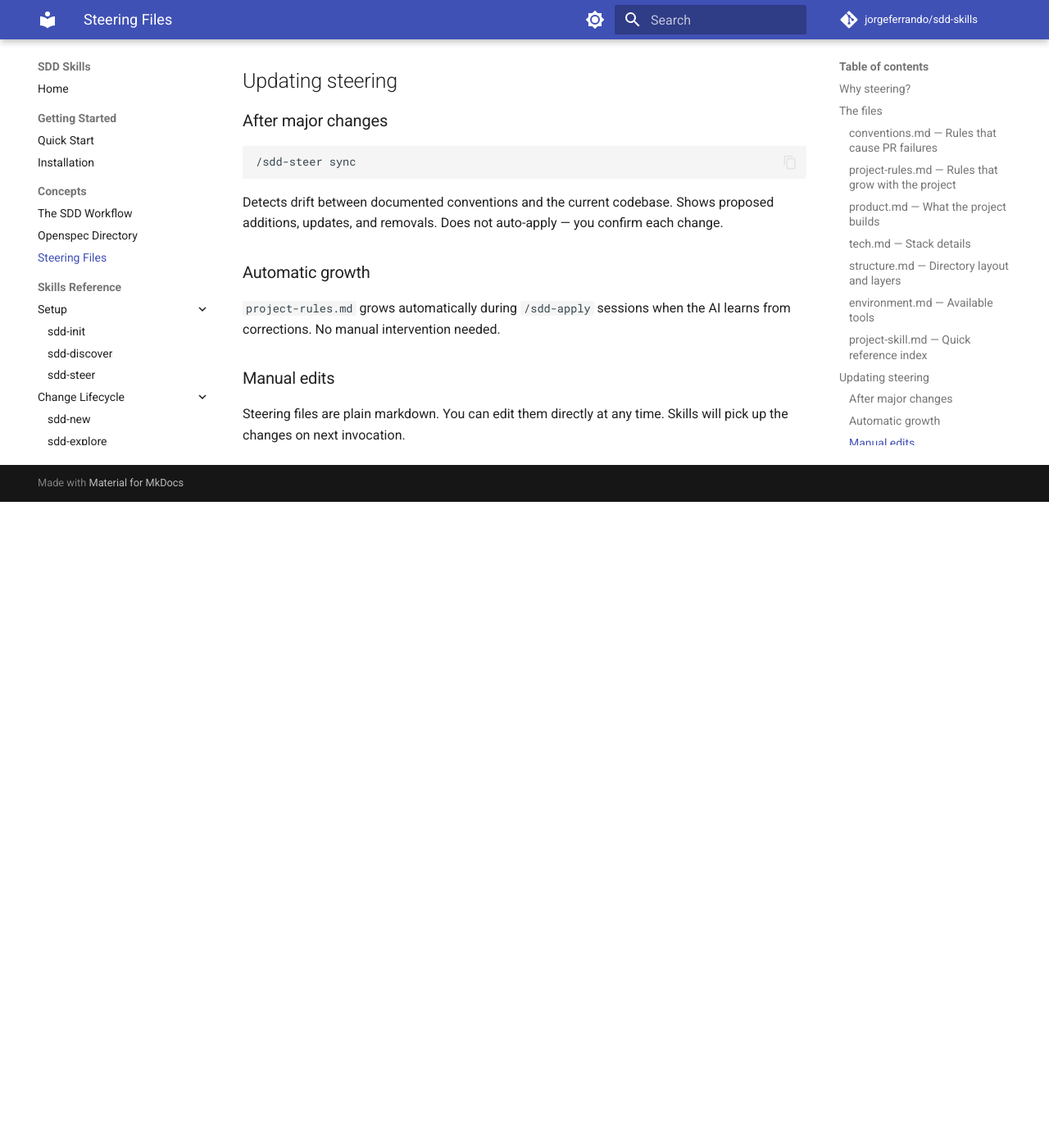
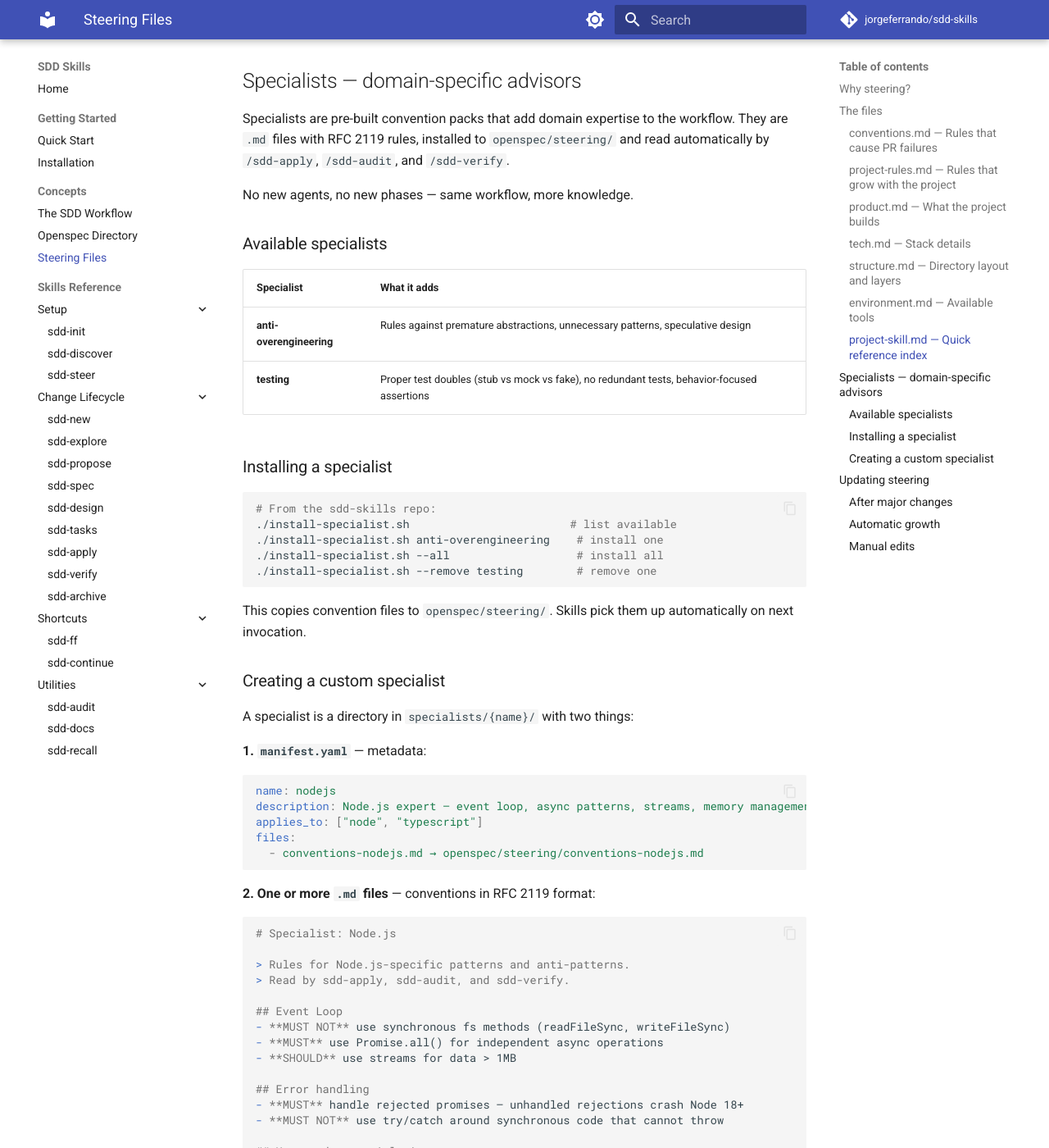
Before and after one commit to jorgeferrando/sdd-skills, an MkDocs documentation site: the page built from docs/concepts/steering.md, in a window 1280 px wide and 1400 px high, scrolled down 3102 px. Shown: the whole window at 82% size. Built offline with MkDocs 1.6.1 and Material for MkDocs 9.7.7, drawn with Linux system fonts in a browser that asks for light colours; comment, search, counter and statistics services are not loaded; before the commit the page ends 3714 px from its top, so only the background shows below that; some of the changed text lies outside the part shown.

Commit message:
Document specialist system in steering concepts page
Covers: what specialists are, how to install them, and how to create
custom ones with manifest.yaml + RFC 2119 convention files. Includes
a complete Node.js example.

Co-Authored-By: Claude Opus 4.6 (1M context) <noreply@anthropic.com>

````diff
--- a/docs/concepts/steering.md
+++ b/docs/concepts/steering.md
@@ -139,6 +139,78 @@ Points to all other steering files. Loaded first by skills to find what to read:
 - `openspec/steering/structure.md` -- directory layout
 ```
 
+## Specialists — domain-specific advisors
+
+Specialists are pre-built convention packs that add domain expertise to the workflow. They are `.md` files with RFC 2119 rules, installed to `openspec/steering/` and read automatically by `/sdd-apply`, `/sdd-audit`, and `/sdd-verify`.
+
+No new agents, no new phases — same workflow, more knowledge.
+
+### Available specialists
+
+| Specialist | What it adds |
+|-----------|-------------|
+| **anti-overengineering** | Rules against premature abstractions, unnecessary patterns, speculative design |
+| **testing** | Proper test doubles (stub vs mock vs fake), no redundant tests, behavior-focused assertions |
+
+### Installing a specialist
+
+```bash
+# From the sdd-skills repo:
+./install-specialist.sh                        # list available
+./install-specialist.sh anti-overengineering    # install one
+./install-specialist.sh --all                   # install all
+./install-specialist.sh --remove testing        # remove one
+```
+
+This copies convention files to `openspec/steering/`. Skills pick them up automatically on next invocation.
+
+### Creating a custom specialist
+
+A specialist is a directory in `specialists/{name}/` with two things:
+
+**1. `manifest.yaml`** — metadata:
+
+```yaml
+name: nodejs
+description: Node.js expert — event loop, async patterns, streams, memory management
+applies_to: ["node", "typescript"]
+files:
+  - conventions-nodejs.md → openspec/steering/conventions-nodejs.md
+```
+
+**2. One or more `.md` files** — conventions in RFC 2119 format:
+
+```markdown
+# Specialist: Node.js
+
+> Rules for Node.js-specific patterns and anti-patterns.
+> Read by sdd-apply, sdd-audit, and sdd-verify.
+
+## Event Loop
+- **MUST NOT** use synchronous fs methods (readFileSync, writeFileSync)
+- **MUST** use Promise.all() for independent async operations
+- **SHOULD** use streams for data > 1MB
+
+## Error handling
+- **MUST** handle rejected promises — unhandled rejections crash Node 18+
+- **MUST NOT** use try/catch around synchronous code that cannot throw
+
+## How to detect violations
+When reviewing code, flag:
+1. Any import of a *Sync function from node:fs
+2. Sequential awaits that could be parallelized
+3. Large buffers created from file reads
+```
+
+**Guidelines for writing specialist rules:**
+
+- Use RFC 2119 levels (MUST/SHOULD/MAY) — same as `conventions.md`
+- Include a "How to detect violations" section for audit clarity
+- Classify violations as **Important** (quality goal) not **Critical** (hard gate)
+- Keep rules actionable: "MUST use X" is better than "consider using X"
+- Include the **why** after each rule — a one-line reason after the dash
+- Don't duplicate rules already in the project's `conventions.md`
+
 ## Updating steering
 
 ### After major changes
````
